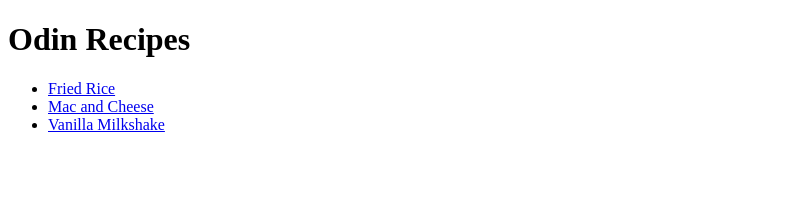
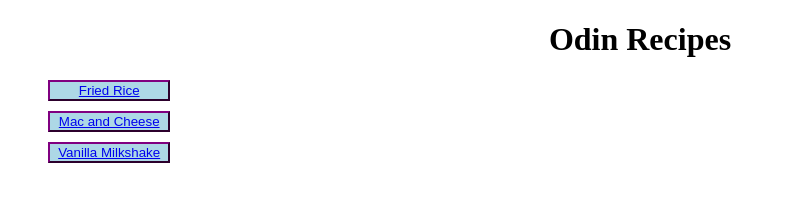
Before and after one commit to vtrieu5/odin-recipes, a plain HTML site: page index.html in a window 1280 px wide. Shown: the whole page, without its empty margins (0-785 px from the left). Drawn offline with Linux system fonts and the light colour scheme.

Commit message:
change recipe links to buttons on index.html

```diff
--- a/index.html
+++ b/index.html
@@ -8,9 +8,9 @@
 <body>
     <h1>Odin Recipes</h1>
     <ul>
-        <li><a href="./recipes/fried_rice.html">Fried Rice</a></li>
-        <li><a href="./recipes/mac_and_cheese.html">Mac and Cheese</a></li>
-        <li><a href="./recipes/vanilla_milkshake.html">Vanilla Milkshake</a></li>
+        <button><a href="./recipes/fried_rice.html">Fried Rice</a></button>
+        <button><a href="./recipes/mac_and_cheese.html">Mac and Cheese</a></button>
+        <button><a href="./recipes/vanilla_milkshake.html">Vanilla Milkshake</a></button>
     </ul>
 </body>
 </html>
--- a/styles.css
+++ b/styles.css
@@ -1,3 +1,14 @@
+h1 {
+    text-align: center;
+}
+button {
+    text-align: center;
+    background-color: lightblue;
+    width: 10%;
+    display:block;
+    margin: 10px 0px;
+    border-color: purple;
+}
 img {
     height: 320px;
     width: auto;
```
